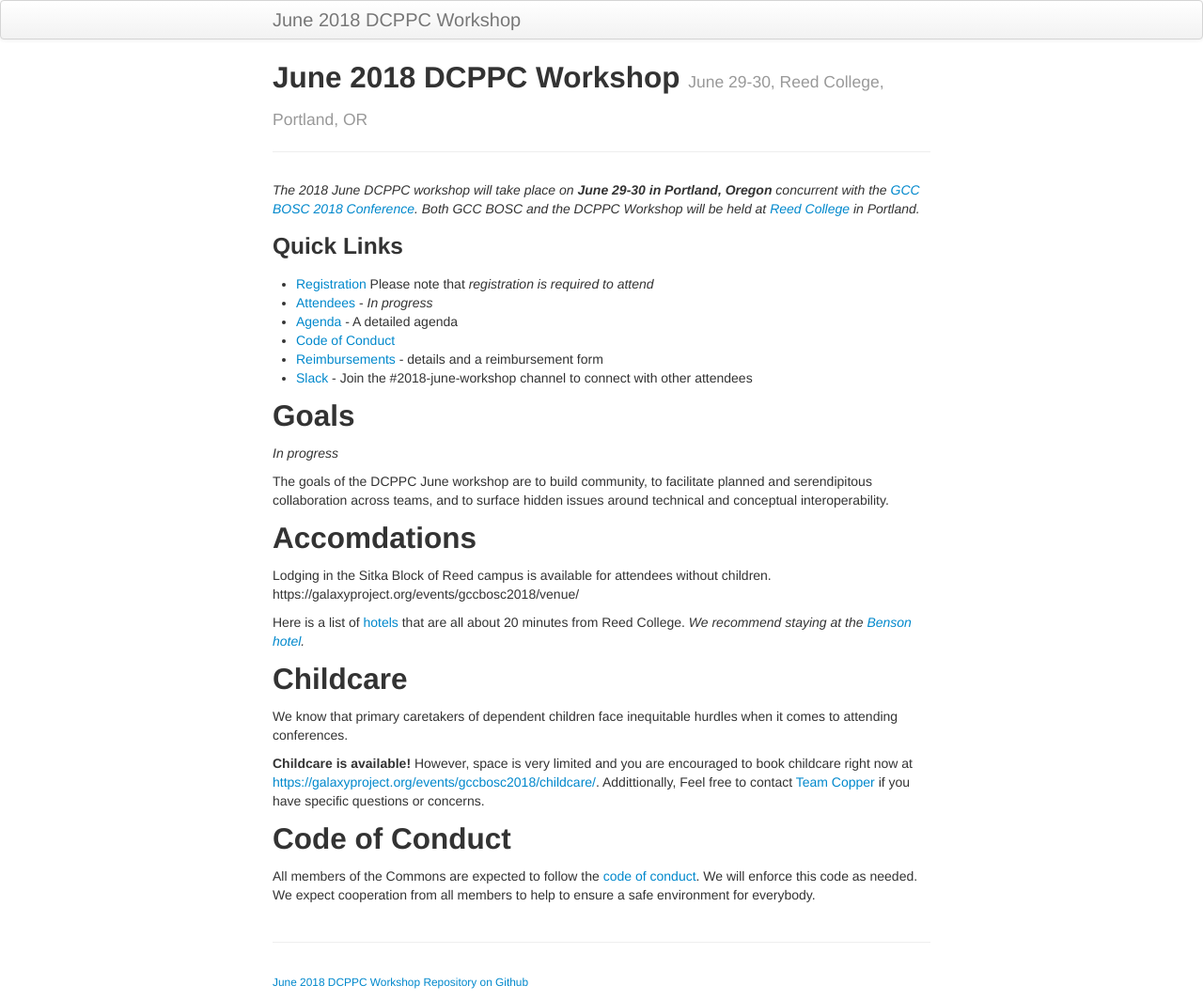
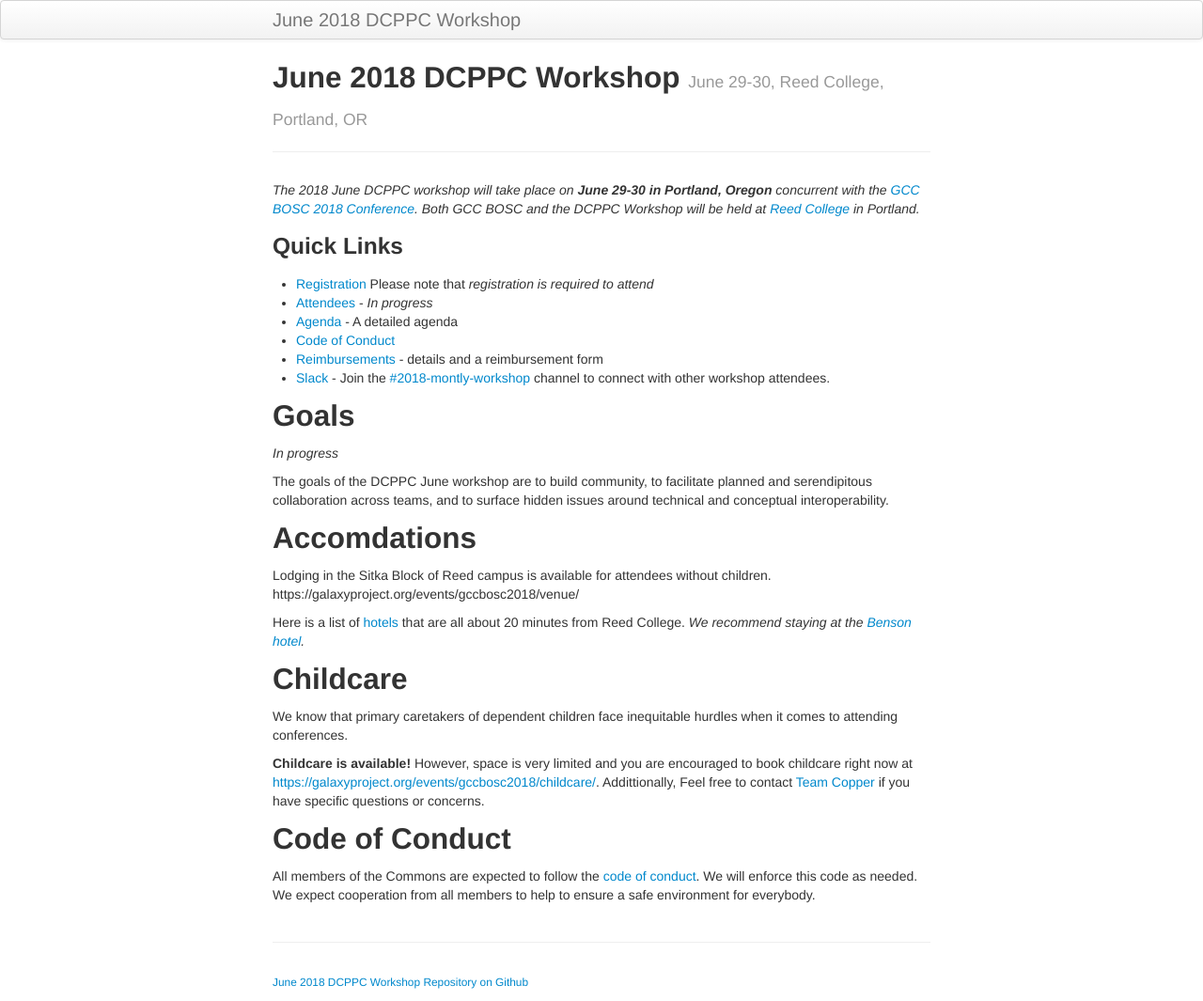
Before and after one commit to dcppc/2018-june-workshop, a Jekyll site: the page built from docs/index.md, in a window 1280 px wide. Shown: the whole page at 94% size. Built offline with Jekyll 4.4.1, drawn with Linux system fonts in a browser that asks for light colours.

Commit message:
update slack link

```diff
--- a/docs/index.md
+++ b/docs/index.md
@@ -16,7 +16,7 @@ in Portland._
 - [Agenda](./agenda.md) - A detailed agenda
 - [Code of Conduct](https://github.com/dcppc/dcppc-workshops/blob/master/CODE_OF_CONDUCT.md)
 - [Reimbursements](./reimbursements) - details and a reimbursement form
-- [Slack](https://nih-dcppc.slack.com/messages/CAMLGP27N/convo/GANQFSGAD-1528381202.000599/?) - Join the #2018-june-workshop channel to connect with other attendees
+- [Slack](https://nih-dcppc.slack.com/messages/CAMLGP27N/convo/GANQFSGAD-1528381202.000599/) - Join the [#2018-montly-workshop](https://nih-dcppc.slack.com/messages/CAMLGP27N/convo/GANQFSGAD-1528381202.000599/) channel to connect with other workshop attendees.
 
 ## Goals
 
```
